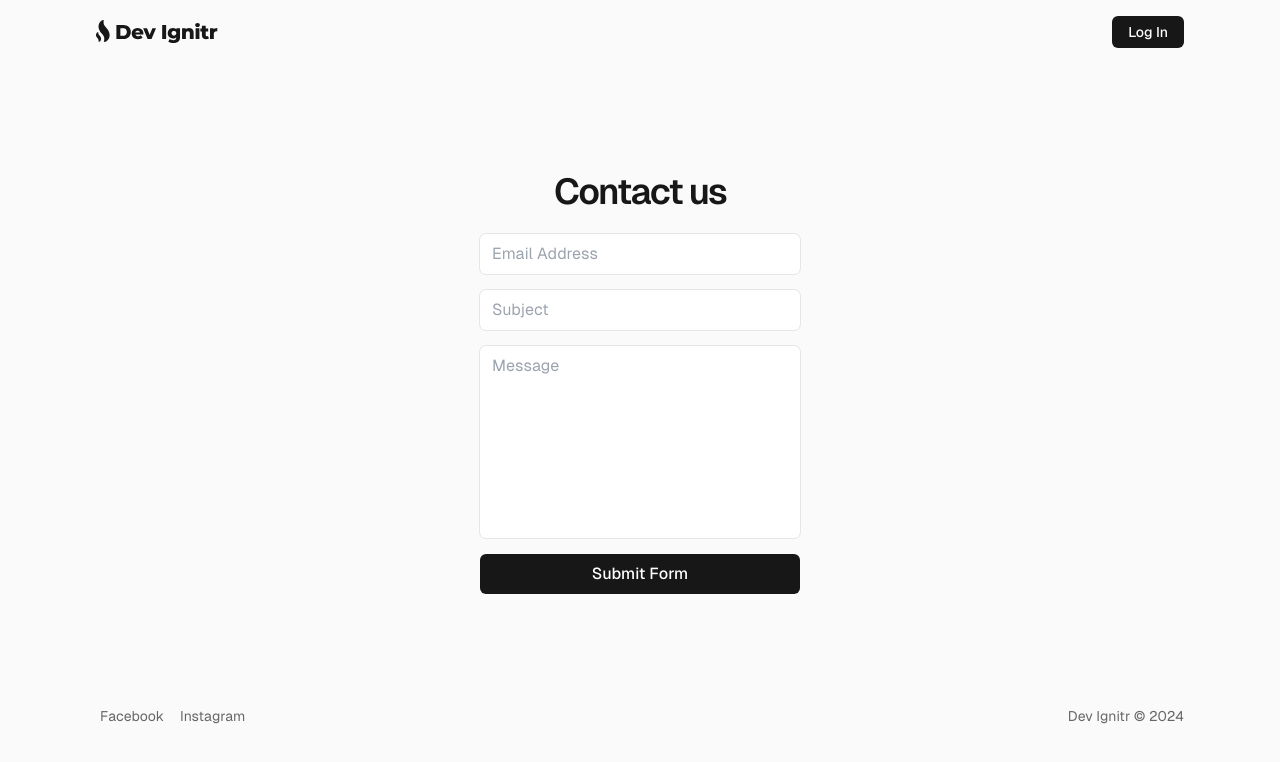
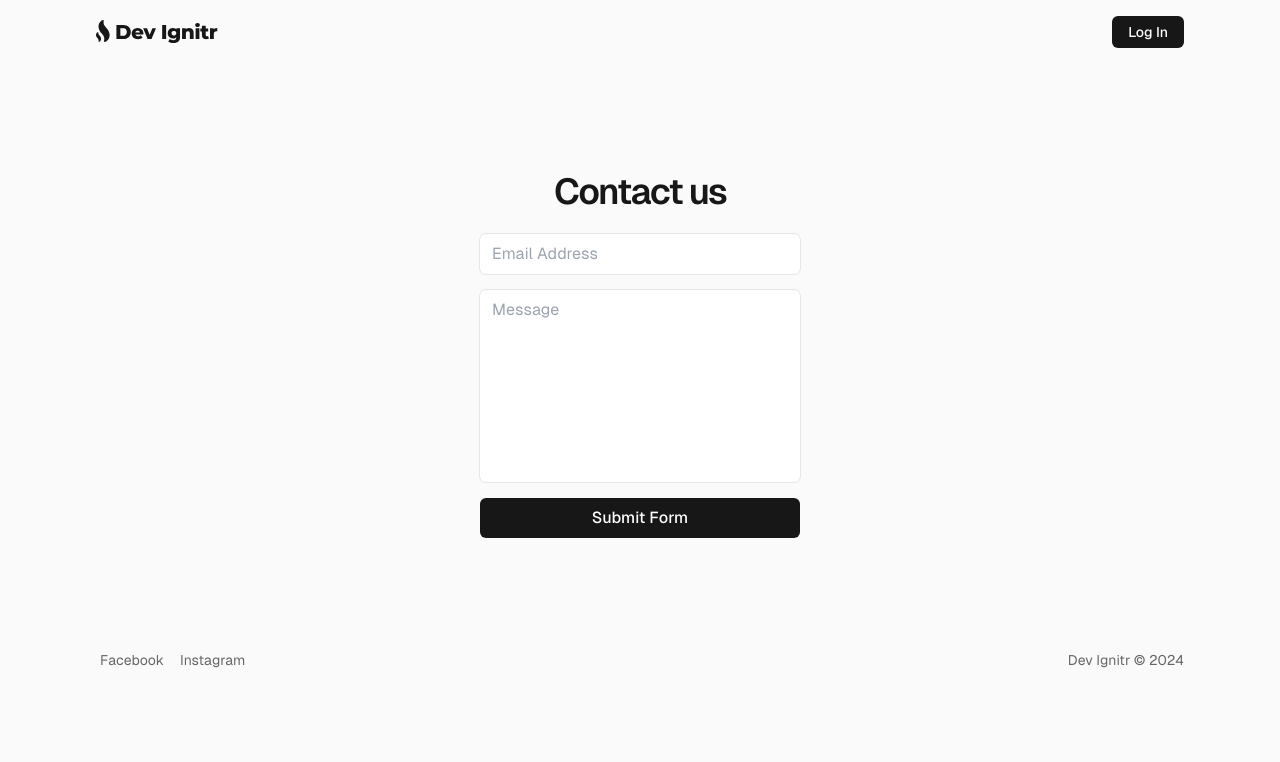
Before and after one commit to usmanlari2000/dev-ignitr, a Next.js app: page /contact in a window 1280 px wide. Shown: the top 762 px of the page. Built offline with nearby package versions, Linux system fonts and the light colour scheme.

Commit message:
Minor changes

```diff
--- a/src/app/(main)/contact/page.js
+++ b/src/app/(main)/contact/page.js
@@ -18,13 +18,6 @@ export default function Contact() {
           placeholder="Email Address"
           required
         />
-        <input
-          className="w-full mx-auto input-shadow rounded-md focus:outline-none px-3 py-2"
-          type="text"
-          name="subject"
-          placeholder="Subject"
-          required
-        />
         <textarea
           className="h-48 w-full mx-auto input-shadow rounded-md focus:outline-none px-3 py-2"
           name="message"
```
